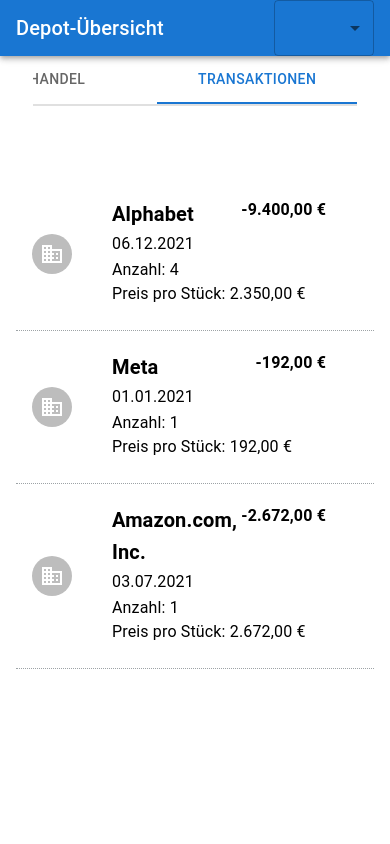
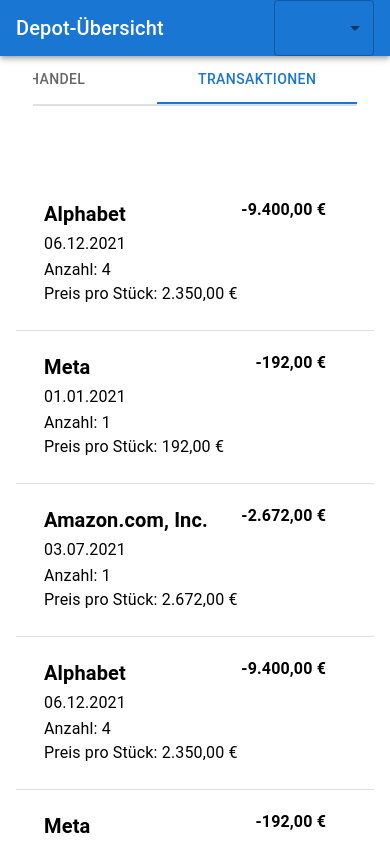
Before and after one commit to HSWsac2/depot-ui, a React (Create React App) app: page /transactions in a window 390 px wide. Shown: the top 844 px of the page. Built offline with nearby package versions, Linux system fonts and the light colour scheme.

Commit message:
hide transaction icon on mobile devices

```diff
--- a/src/app/components/transaction-overview/TransactionElement.js
+++ b/src/app/components/transaction-overview/TransactionElement.js
@@ -1,21 +1,32 @@
 import BusinessIcon from '@mui/icons-material/Business';
-import { Avatar, Box, ListItem, ListItemAvatar, ListItemButton, Typography } from "@mui/material";
-import React from "react";
+import { Avatar, Box, Divider, ListItem, ListItemAvatar, ListItemButton, Typography, useMediaQuery } from "@mui/material";
+import React, { useState } from "react";
 
 const currencyFormat = new Intl.NumberFormat('de-DE', { style: 'currency', currency: 'EUR' });
 
 const TransactionElement = ({ transaction, isLast }) => {
+
+    // hide the icon on small devices
+    const bigDevice = useMediaQuery('(min-width:600px)');
+
+    const [open, setOpen] = useState(false);
+
     return (
-        <ListItem sx={{ padding: 0, borderBottom: '1px dotted #9da3a6' }}>
-            <ListItemButton>
-                <ListItemAvatar>
+        <>
+            <ListItem sx={{ padding: 0 }}>
+                <ListItemButton onClick={() => setOpen(true)}>
+                    {bigDevice && (
+                        <ListItemAvatar sx={{marginRight: '12px'}}>
                             <Avatar>
                                 <BusinessIcon />
                             </Avatar>
-                </ListItemAvatar>
-                <Box sx={{ padding: '12px 32px 16px 24px', width: '100%' }}>
+                        </ListItemAvatar>)}
+                    <Box sx={{
+                        padding: '12px 32px 16px 12px',
+                        width: '100%'
+                    }}>
                         <Box sx={{ display: 'flex', width: '100%' }}>
-                        <Typography variant='h6' sx={{ display: 'inline', flexGrow: 1, fontWeight: 'bold' }}>
+                            <Typography variant='h6' sx={{ display: 'inline', flexGrow: 1, fontWeight: 'bold', marginRight: '12px' }}>
                                 {transaction.name}
                             </Typography>
                             <Typography align='right' sx={{ display: 'inline', fontWeight: 'bold' }}>
@@ -35,6 +46,8 @@
                     </Box>
                 </ListItemButton>
             </ListItem>
+            {!isLast && <Divider />}
+        </>
     )
 };
 
--- a/src/app/components/transaction-overview/TransactionOverview.js
+++ b/src/app/components/transaction-overview/TransactionOverview.js
@@ -28,6 +28,54 @@
             pricePerShare: 2672,
             totalPrice: -2672,
             date: '03.07.2021',
+        },
+        {
+            id: 4,
+            name: "Alphabet",
+            count: 4,
+            pricePerShare: 2350,
+            totalPrice: -9400,
+            date: '06.12.2021',
+        },
+        {
+            id: 5,
+            name: "Meta",
+            count: 1,
+            pricePerShare: 192,
+            totalPrice: -192,
+            date: '01.01.2021',
+        },
+        {
+            id: 6,
+            name: "Amazon.com, Inc.",
+            count: 1,
+            pricePerShare: 2672,
+            totalPrice: -2672,
+            date: '03.07.2021',
+        },
+        {
+            id: 7,
+            name: "Alphabet",
+            count: 4,
+            pricePerShare: 2350,
+            totalPrice: -9400,
+            date: '06.12.2021',
+        },
+        {
+            id: 8,
+            name: "Meta",
+            count: 1,
+            pricePerShare: 192,
+            totalPrice: -192,
+            date: '01.01.2021',
+        },
+        {
+            id: 9,
+            name: "Amazon.com, Inc.",
+            count: 1,
+            pricePerShare: 2672,
+            totalPrice: -2672,
+            date: '03.07.2021',
         }
     ]
 
@@ -38,7 +86,11 @@
     >
         <List>
             {transactions.map((transaction, index) => (
-                <TransactionElement key={transaction.id} transaction={transaction} isLast={index === transactions.length - 1} />
+                <TransactionElement
+                    key={transaction.id}
+                    transaction={transaction}
+                    isLast={index === transactions.length - 1}
+                />
             ))}
         </List>
     </Container>
```
Lines whose indentation alone changed are shown as unchanged.
